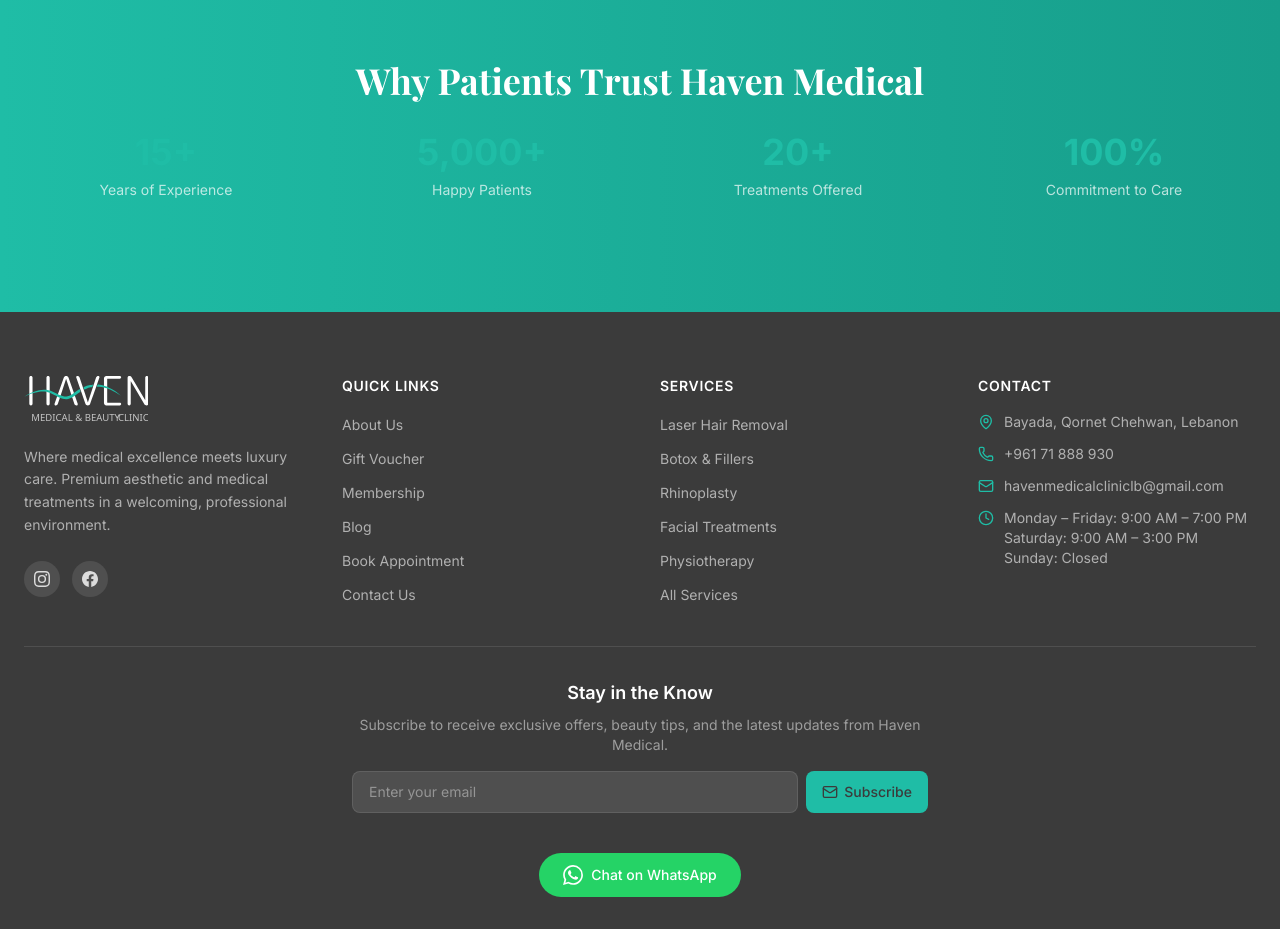
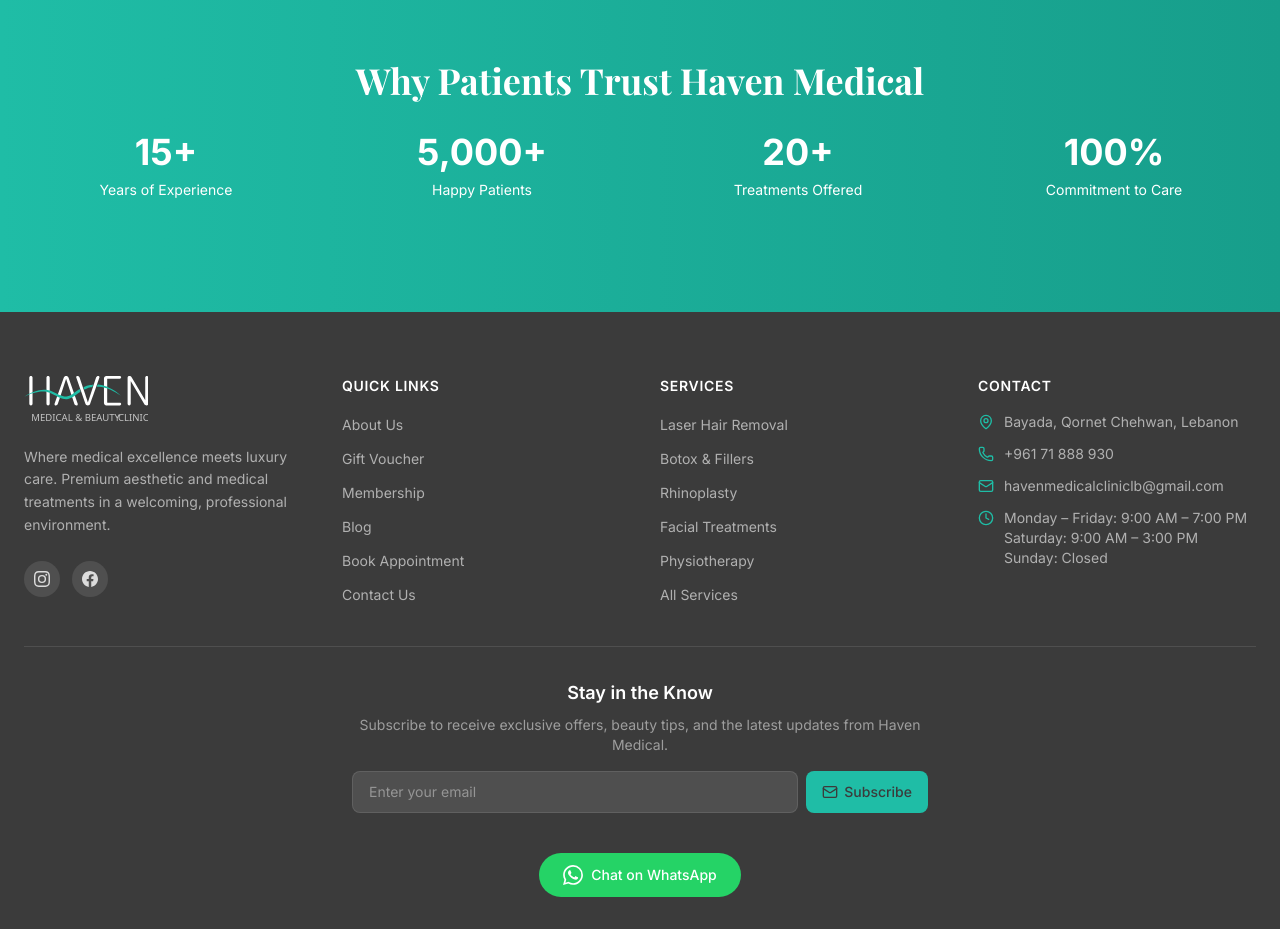
Before and after one commit to stephanelkhoury-dev/Haven-Medical-Clinic, a Next.js app: page /about in a window 1280 px wide. Shown: the part 3300-4229 px from the top of the page. Built offline with nearby package versions, Linux system fonts and the light colour scheme; no server answers; the database is empty; a web font is replaced by a local one.

Commit message:
style: white text for trust stats on about page

```diff
--- a/src/app/about/page.tsx
+++ b/src/app/about/page.tsx
@@ -205,8 +205,8 @@
                 { num: "100%", label: "Commitment to Care" },
               ].map((stat) => (
                 <div key={stat.label}>
-                  <p className="text-4xl font-bold text-accent mb-2">{stat.num}</p>
-                  <p className="text-sm text-white/70">{stat.label}</p>
+                  <p className="text-4xl font-bold text-white mb-2">{stat.num}</p>
+                  <p className="text-sm text-white">{stat.label}</p>
                 </div>
               ))}
             </div>
```
